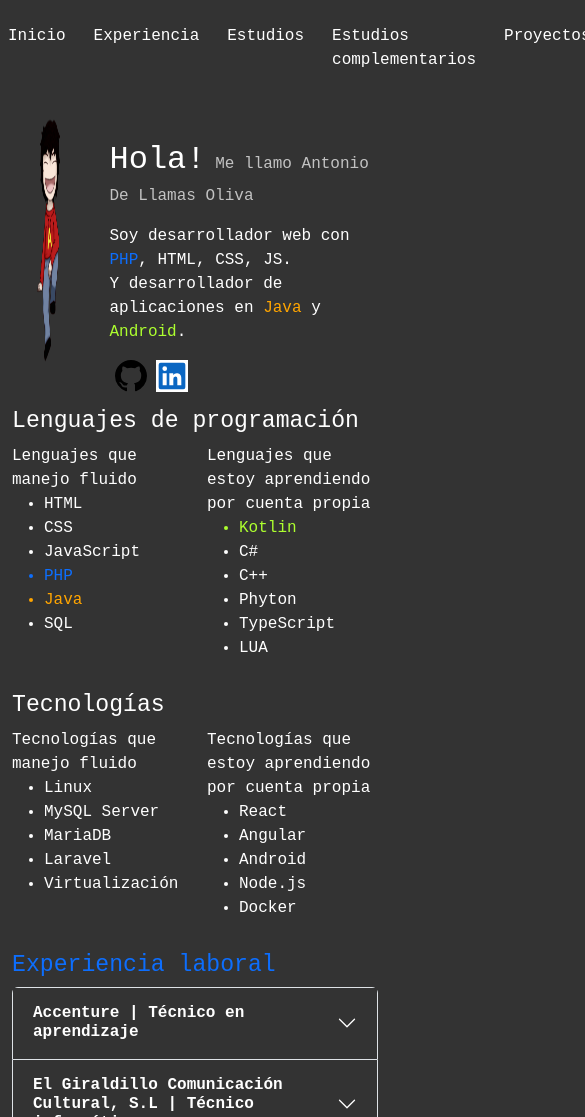
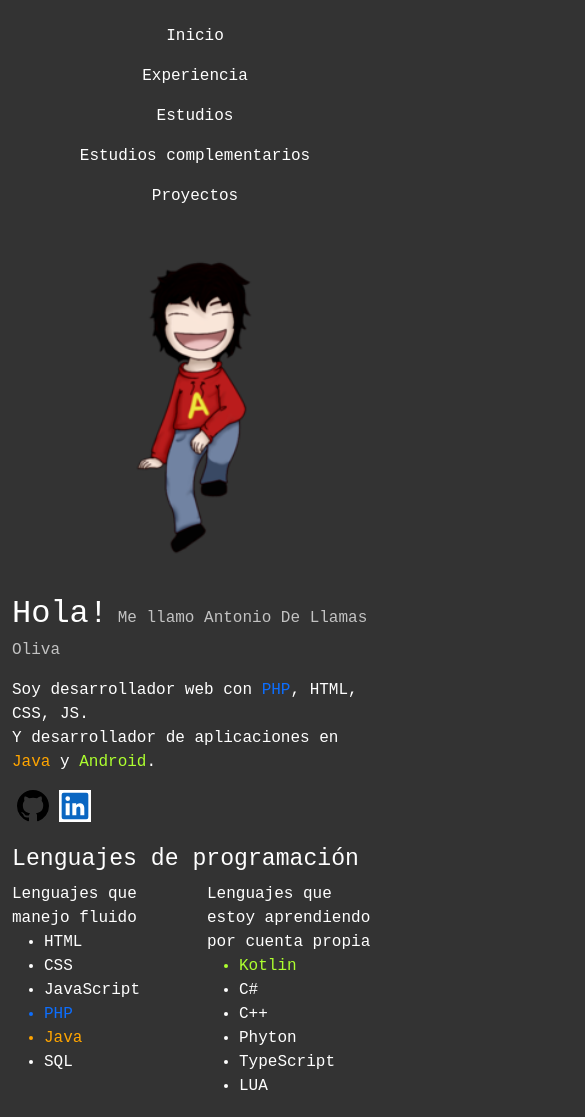
Before and after one commit to alnazo/portfolio-antoniodellamas, a plain HTML site: page index.html in a window 390 px wide. Shown: the top 1117 px of the page, 585 px wide, since content can reach past the window. Drawn offline with nearby package versions, Linux system fonts and the light colour scheme.

Commit message:
Fix navigator and responsive

```diff
--- a/index.html
+++ b/index.html
@@ -12,31 +12,31 @@
 
         <a id="gotop"></a>
 
-        <nav class="navbar navbar-expand navbar-light">
+        <nav class="navbar navbar-expand-md navbar-light">
             <ul class="navbar-nav mx-auto mt-2">
-                <li class="nav-item">
+                <li class="nav-item mx-auto">
                     <a class="nav-link" href="">Inicio</a>
                 </li>
-                <li class="nav-item">
+                <li class="nav-item mx-auto">
                     <a class="nav-link" href="#experiences">Experiencia</a>
                 </li>
-                <li class="nav-item">
+                <li class="nav-item mx-auto">
                     <a class="nav-link" href="#studies">Estudios</a>
                 </li>
-                <li class="nav-item">
+                <li class="nav-item mx-auto">
                     <a class="nav-link" href="#complementaries">Estudios complementarios</a>
                 </li>
-                <li class="nav-item">
+                <li class="nav-item mx-auto">
                     <a class="nav-link" href="#projects">Proyectos</a>
                 </li>
             </ul>
         </nav>
 
         <div class="container-lg">
-           <div class="row">
-                <img src="img/alnazo.png" class="col-3">
-                <div class="col-9">
-                    <div class="mt-5">
+            <div class="row">
+                <img src="img/alnazo.png" class="col-sm-3 img-fluid">
+                <div class="col-sm-9 my-auto">
+                    <div>
                         <span class="hi">Hola!</span>
                         <span class="im">Me llamo Antonio De Llamas Oliva</span>
                     </div>
@@ -68,7 +68,7 @@
                 </div>
             </div>
 
-            <div class="mt-3">
+            <div class="mt-4">
                 <h3>Lenguajes de programación</h3>
                 <div class="row">
                     <div class="col-6">
```
